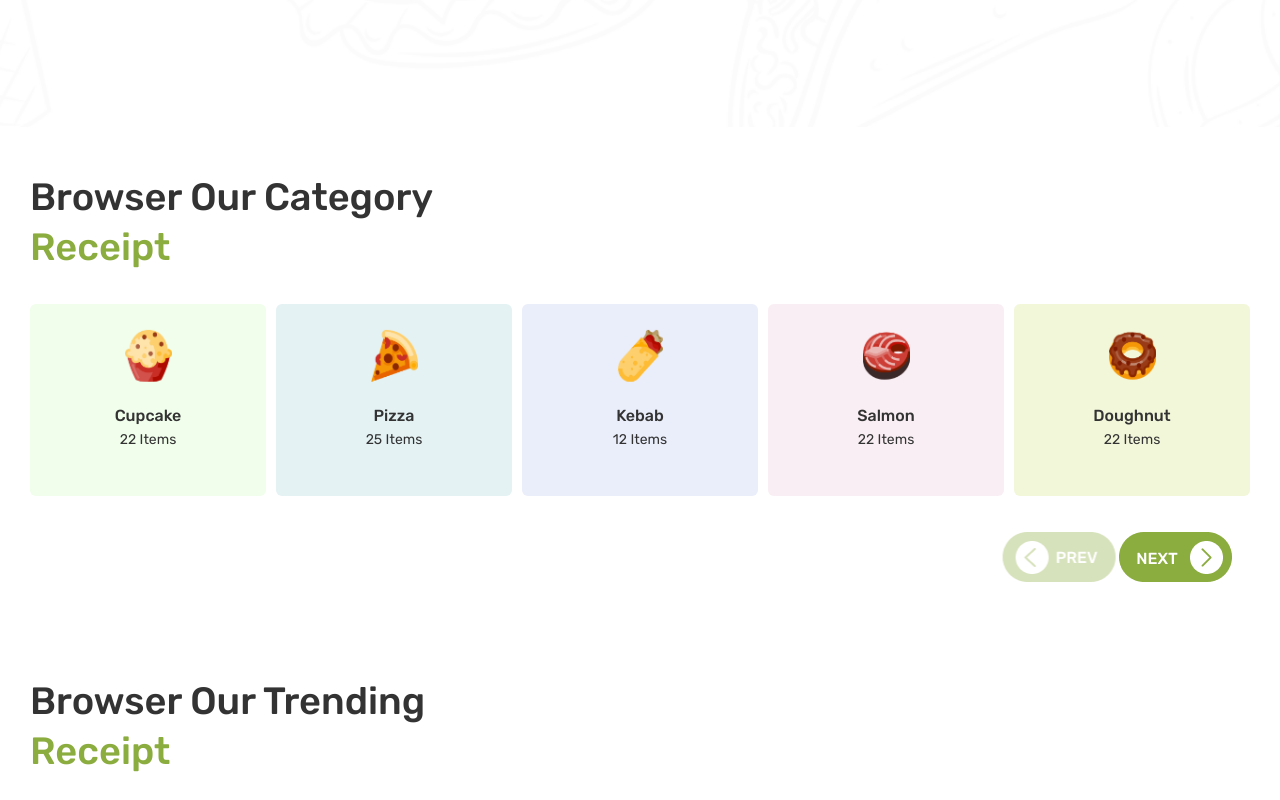
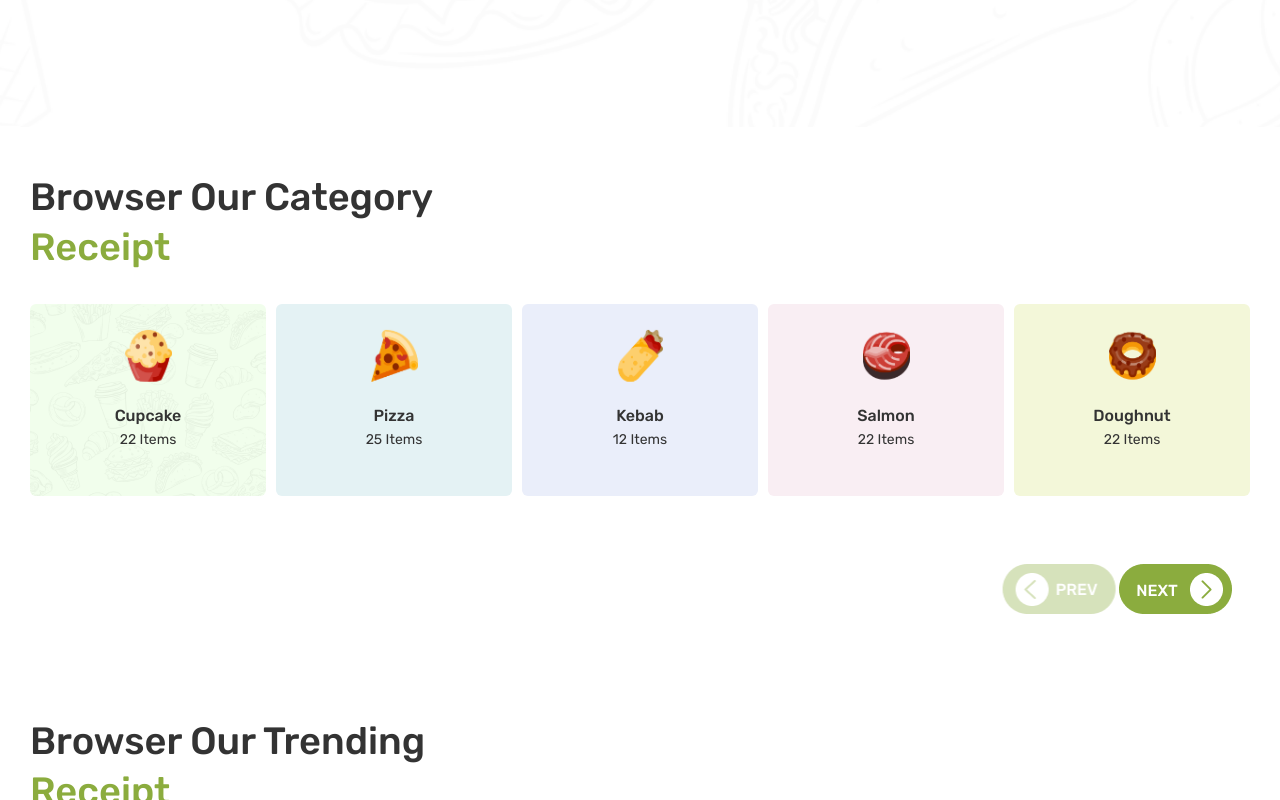
Before and after one commit to Davitaridani/elemes-id, a React (Create React App) app: page / in a window 1280 px wide. In both pictures the pointer is over the element 148 px from the left and 1073 px from the top of the page. Shown: the part 673-1473 px from the top of the page. Built offline with nearby package versions, Linux system fonts and the light colour scheme.

Commit message:
bg-carosel

```diff
--- a/src/assets/scss/_carouselCard.scss
+++ b/src/assets/scss/_carouselCard.scss
@@ -21,12 +21,17 @@
 			.card__carousel {
 				border: 0;
 				padding: 30px;
-				margin-bottom: 100px;
+				margin-bottom: 140px;
+				&:hover {
+					background-image: url("../img/bg-card.png");
+					transition: .3s ease-in-out;
+					// height: 210px;
+					// transform: scale3d(2);
+				}
 				.card__header-carousel {
 					img {
 						width: 47px;
 						height: 52px;
-
 						margin-bottom: 20px;
 					}
 				}
--- a/src/assets/scss/main.css
+++ b/src/assets/scss/main.css
@@ -494,7 +494,11 @@ a {
 .sect__carousel .container .swiper .card__carousel {
   border: 0;
   padding: 30px;
-  margin-bottom: 100px;
+  margin-bottom: 140px;
+}
+.sect__carousel .container .swiper .card__carousel:hover {
+  background-image: url("../img/bg-card.png");
+  transition: 0.3s ease-in-out;
 }
 .sect__carousel .container .swiper .card__carousel .card__header-carousel img {
   width: 47px;
```
Also changed, not shown: 1 other file (tests, documents, lock files or other folders).
